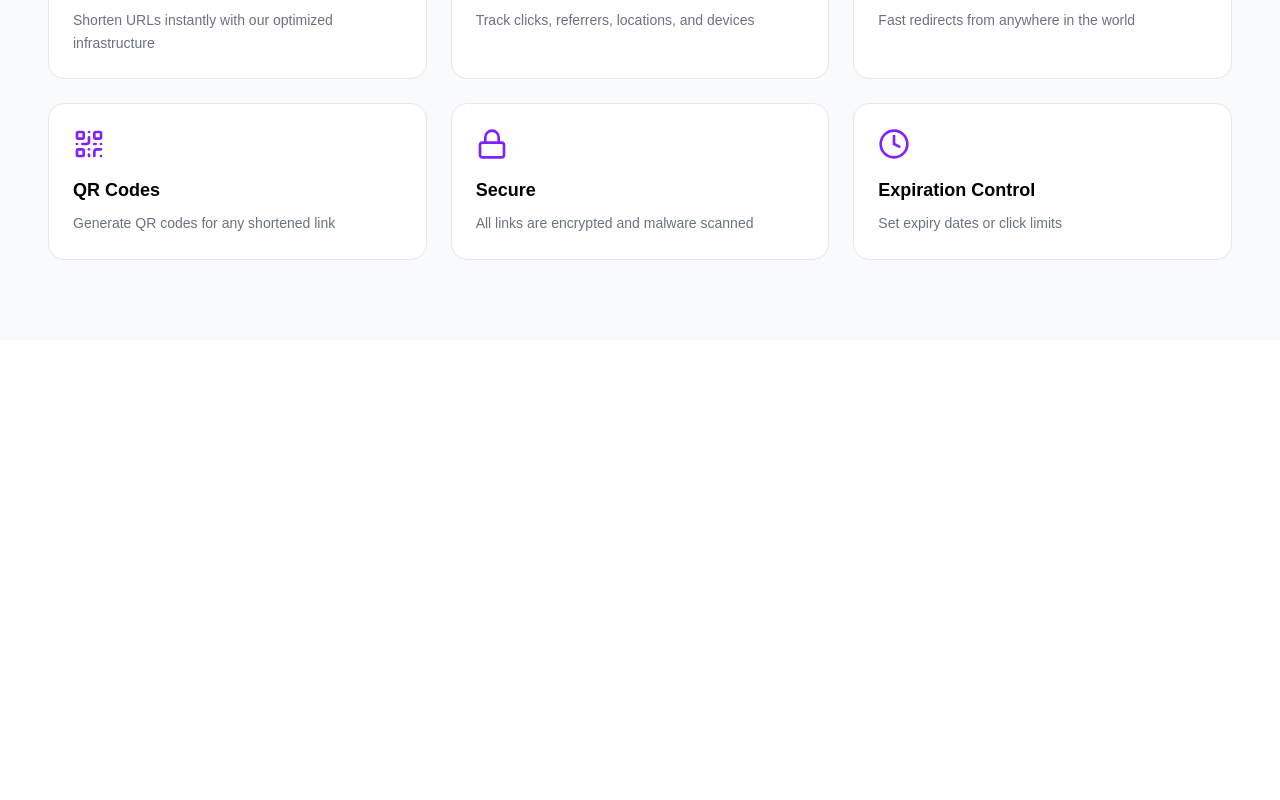
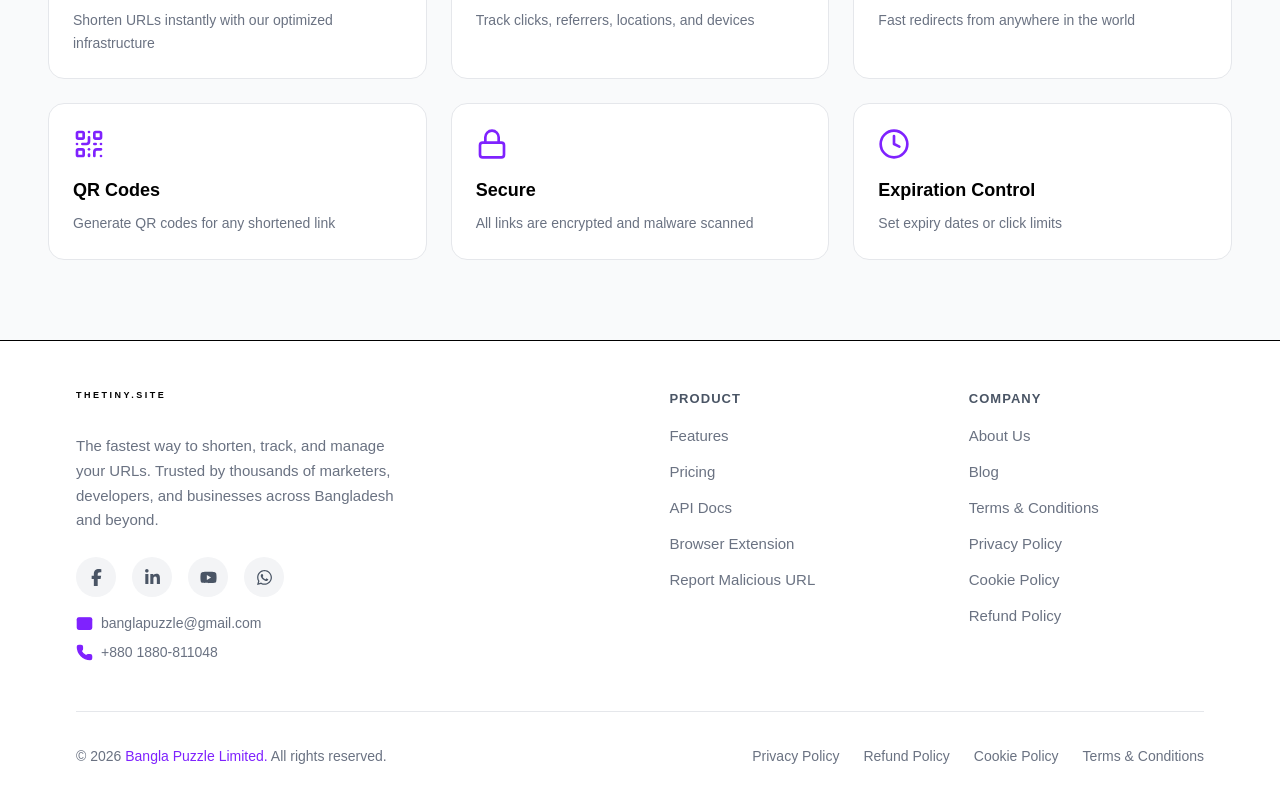
Before and after one commit to ashikmahmud84/ashik-ahammed-intern-front-end-developer, a React (Vite) app: page / in a window 1280 px wide. Shown: the part 3628-4428 px from the top of the page. Before the commit the page ends 3968 px from the top, so only its background shows below. Built offline with nearby package versions, Linux system fonts and the light colour scheme.

Commit message:
added footer section

```diff
--- a/package.json
+++ b/package.json
@@ -14,6 +14,7 @@
     "lucide-react": "^1.72.0",
     "react": "^19.3.1",
     "react-dom": "^19.3.1",
+    "react-icons": "^5.7.0",
     "tailwindcss": "^4.3.5"
   },
   "devDependencies": {
--- a/src/App.tsx
+++ b/src/App.tsx
@@ -1,4 +1,5 @@
 
+import Footer from './components/layout/Footer'
 import Navbar from './components/layout/Navbar'
 import Hero from './components/sections/Hero'
 import PopularLinks from './components/sections/PopularLinks'
@@ -29,6 +30,8 @@ function App() {
 
         <WhyChoose/>
 
+        <Footer/>
+
 
       </main>
     </>
--- /dev/null
+++ b/src/components/layout/Footer.tsx
@@ -0,0 +1,199 @@
+import {
+  FaFacebookF,
+  FaLinkedinIn,
+  FaYoutube,
+  FaWhatsapp,
+} from "react-icons/fa6";
+
+import { Mail, Phone } from "lucide-react";
+
+const Footer = () => {
+  const productLinks = [
+    { label: "Features", href: "/features" },
+    { label: "Pricing", href: "/pricing" },
+    { label: "API Docs", href: "/docs" },
+    { label: "Browser Extension", href: "/extension" },
+    { label: "Report Malicious URL", href: "/report-malicious-url" },
+  ];
+
+  const companyLinks = [
+    { label: "About Us", href: "/about" },
+    { label: "Blog", href: "/blog" },
+    { label: "Terms & Conditions", href: "/terms" },
+    { label: "Privacy Policy", href: "/privacy" },
+    { label: "Cookie Policy", href: "/cookies" },
+    { label: "Refund Policy", href: "/refund-policy" },
+  ];
+
+  const legalLinks = [
+    { label: "Privacy Policy", href: "/privacy" },
+    { label: "Refund Policy", href: "/refund-policy" },
+    { label: "Cookie Policy", href: "/cookies" },
+    { label: "Terms & Conditions", href: "/terms" },
+  ];
+
+  const socialLinks = [
+    {
+      icon: FaFacebookF,
+      href: "https://facebook.com",
+      label: "Facebook",
+    },
+    {
+      icon: FaLinkedinIn,
+      href: "https://linkedin.com",
+      label: "LinkedIn",
+    },
+    {
+      icon: FaYoutube,
+      href: "https://youtube.com",
+      label: "YouTube",
+    },
+    {
+      icon: FaWhatsapp,
+      href: "https://wa.me/8801880811048",
+      label: "WhatsApp",
+    },
+  ];
+
+  return (
+    <footer className="w-full border-t border-black bg-white">
+      <div className="mx-auto max-w-[1128px] px-5 sm:px-6 lg:px-0">
+        {/* Main Footer */}
+        <div className="grid grid-cols-1 gap-10 py-12 sm:grid-cols-2 lg:grid-cols-[1.8fr_0.8fr_0.8fr] lg:gap-16">
+          {/* Brand & Contact */}
+          <div className="flex flex-col items-start">
+            {/* Logo */}
+            <a
+              href="/"
+              className="mb-8 inline-block text-[9px] font-extrabold tracking-[0.28em] text-black"
+            >
+              THETINY.SITE
+            </a>
+
+            {/* Description */}
+            <p className="mb-6 max-w-[330px] text-[15px] leading-[1.65] text-gray-500">
+              The fastest way to shorten, track, and manage your URLs. Trusted
+              by thousands of marketers, developers, and businesses across
+              Bangladesh and beyond.
+            </p>
+
+            {/* Social Links */}
+            <div className="mb-4 flex items-center gap-4">
+              {socialLinks.map((social) => {
+                const Icon = social.icon;
+
+                return (
+                  <a
+                    key={social.label}
+                    href={social.href}
+                    target="_blank"
+                    rel="noopener noreferrer"
+                    aria-label={social.label}
+                    className="flex h-10 w-10 items-center justify-center rounded-full bg-gray-100 text-gray-600 transition-colors duration-200 hover:bg-violet-100 hover:text-violet-600"
+                  >
+                    <Icon size={17} />
+                  </a>
+                );
+              })}
+            </div>
+
+            {/* Contact Information */}
+            <div className="flex flex-col gap-2 text-[14px] text-gray-500">
+              <a
+                href="mailto:banglapuzzle@gmail.com"
+                className="flex items-center gap-2 transition-colors hover:text-violet-600"
+              >
+                <Mail
+                  size={17}
+                  className="shrink-0 fill-violet-600 text-violet-600"
+                />
+                <span>banglapuzzle@gmail.com</span>
+              </a>
+
+              <a
+                href="tel:+8801880811048"
+                className="flex items-center gap-2 transition-colors hover:text-violet-600"
+              >
+                <Phone
+                  size={17}
+                  className="shrink-0 fill-violet-600 text-violet-600"
+                />
+                <span>+880 1880-811048</span>
+              </a>
+            </div>
+          </div>
+
+          {/* Product Links */}
+          <div>
+            <h3 className="mb-4 text-[13px] font-semibold tracking-[0.08em] text-gray-600">
+              PRODUCT
+            </h3>
+
+            <ul className="flex flex-col gap-3">
+              {productLinks.map((link) => (
+                <li key={link.label}>
+                  <a
+                    href={link.href}
+                    className="text-[15px] text-gray-500 transition-colors hover:text-violet-600"
+                  >
+                    {link.label}
+                  </a>
+                </li>
+              ))}
+            </ul>
+          </div>
+
+          {/* Company Links */}
+          <div>
+            <h3 className="mb-4 text-[13px] font-semibold tracking-[0.08em] text-gray-600">
+              COMPANY
+            </h3>
+
+            <ul className="flex flex-col gap-3">
+              {companyLinks.map((link) => (
+                <li key={link.label}>
+                  <a
+                    href={link.href}
+                    className="text-[15px] text-gray-500 transition-colors hover:text-violet-600"
+                  >
+                    {link.label}
+                  </a>
+                </li>
+              ))}
+            </ul>
+          </div>
+        </div>
+
+        {/* Bottom Footer */}
+        <div className="flex flex-col gap-5 border-t border-gray-200 py-8 sm:flex-row sm:items-center sm:justify-between">
+          {/* Copyright */}
+          <p className="text-[14px] leading-6 text-gray-500">
+            © 2026{" "}
+            <a
+              href="/"
+              className="font-medium text-violet-600 hover:text-violet-700"
+            >
+              Bangla Puzzle Limited.
+            </a>{" "}
+            All rights reserved.
+          </p>
+
+          {/* Legal Links */}
+          <div className="flex flex-wrap items-center gap-x-6 gap-y-3">
+            {legalLinks.map((link) => (
+              <a
+                key={link.label}
+                href={link.href}
+                className="whitespace-nowrap text-[14px] text-gray-500 transition-colors hover:text-violet-600"
+              >
+                {link.label}
+              </a>
+            ))}
+          </div>
+        </div>
+      </div>
+    </footer>
+  );
+};
+
+export default Footer;
```
Also changed, not shown: 1 other file (tests, documents, lock files or other folders).
